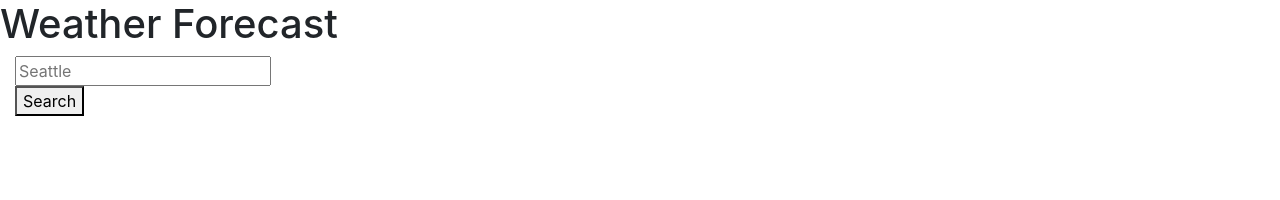
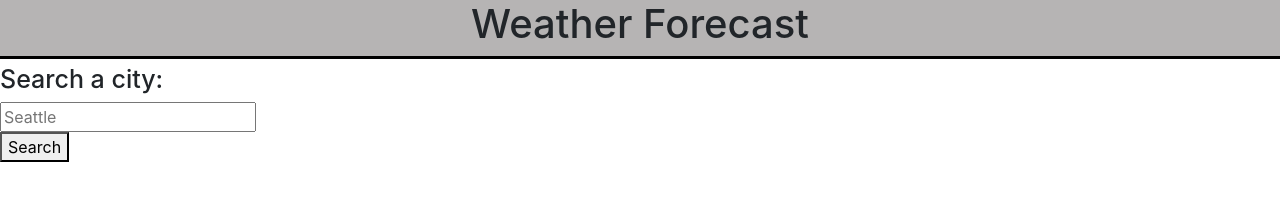
Before and after one commit to TreyKockelman/06-trey-kockelman-weather-api, a plain HTML site: page index.html in a window 1280 px wide. Drawn offline with nearby package versions, Linux system fonts and the light colour scheme.

Commit message:
added a little styling

```diff
--- a/assets/css/style.css
+++ b/assets/css/style.css
@@ -0,0 +1,18 @@
+header {
+  background-color: rgba(136, 133, 133, 0.61);
+  text-align: center;
+  border-bottom: 3px solid black;
+  margin-bottom: 5px;
+}
+
+.search-label {
+  font-size: 25px;
+}
+
+h3 {
+  border: solid 1px black;
+}
+
+.weather-card {
+  display: inline;
+}
--- a/assets/js/script.js
+++ b/assets/js/script.js
@@ -4,7 +4,7 @@ var cardContainer = $('.card-container');
 var citiesDisplay = JSON.parse(localStorage.getItem("searches")) || [];
 
 function appendElements(date, temp, wind, hum) {
-  var parentEl = $("<card>");
+  var parentEl = $("<card class=weather-card>");
   var cardsDate = $("<h3>").text(moment(date).format("L") + " ");
   var cardsTemp = $("<p>").text("Temp: " + temp + "\u00B0F ");
   var cardsWind = $("<p>").text("Wind: " + wind + " ");
--- a/index.html
+++ b/index.html
@@ -15,16 +15,17 @@
       <h1>Weather Forecast</h1>
     </header>
 
-    <div>
-      <div class="col-2">
+    <div class="row">
+      <div class="col-2 search-container">
+        <h2 class="search-label">Search a city:</h2>
         <input type="text" id="city-input" placeholder="Seattle" />
         <button type="submit" id="submitBtn">Search</button>
         <div class="input-container">
         </div>
       </div>
 
-      <div class="row">
-        <div class="col-10 card-container"></div>
+      <div class="col-10">
+        <div class="card-container"></div>
       </div>
     </div>
 
```
Also changed, not shown: 1 other file.
